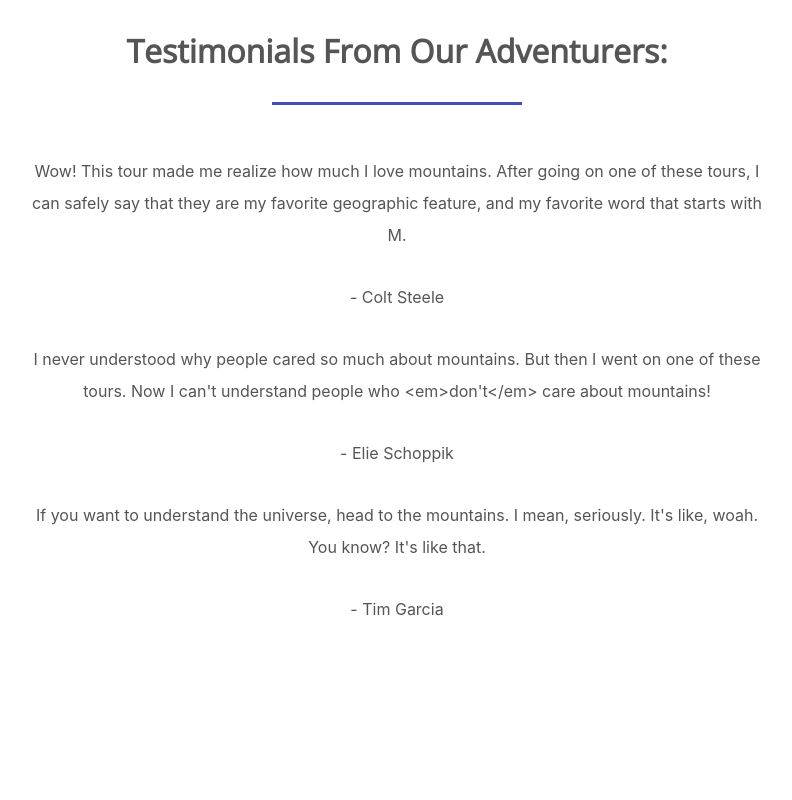
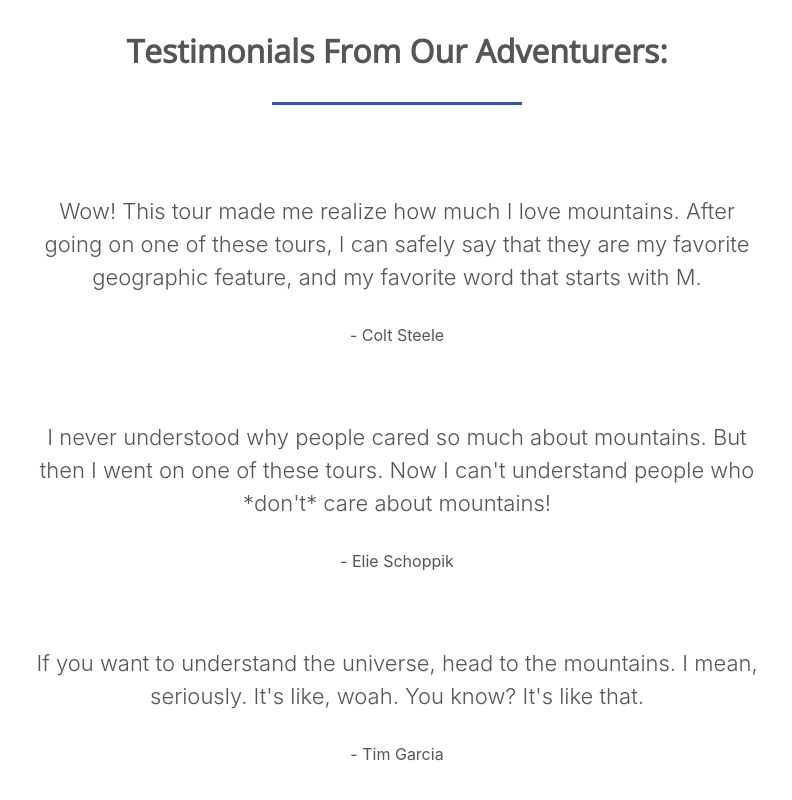
Before and after one commit to beiatrix/lovable-imaginary-codec, a React (Create React App) app: page / in a window 1280 px wide. Shown: the part 3163-3963 px from the top of the page, without its empty margins (243-1035 px from the left). Before the commit the page ends 3918 px from the top, so only its background shows below. Built offline with nearby package versions, Linux system fonts and the light colour scheme.

Commit message:
styling - Quote component

```diff
--- a/src/components/Quote.js
+++ b/src/components/Quote.js
@@ -1,4 +1,5 @@
 import React from 'react'
+import '../styles/Quote.css'
 
 export const Quote = props => {
   const {quote} = props
--- a/src/components/Testimonials.js
+++ b/src/components/Testimonials.js
@@ -7,7 +7,7 @@ const data = [
     author: "- Colt Steele"
   },
   {
-    quote: "I never understood why people cared so much about mountains. But then I went on one of these tours. Now I can't understand people who <em>don't</em> care about mountains!",
+    quote: "I never understood why people cared so much about mountains. But then I went on one of these tours. Now I can't understand people who *don't* care about mountains!",
     author: "- Elie Schoppik"
   },
   {
--- /dev/null
+++ b/src/styles/Quote.css
@@ -0,0 +1,6 @@
+.quote {
+	font-size: 22px;
+	font-weight: 300;
+	line-height: 1.5;
+	margin: 40px 0 25px;
+}
```
